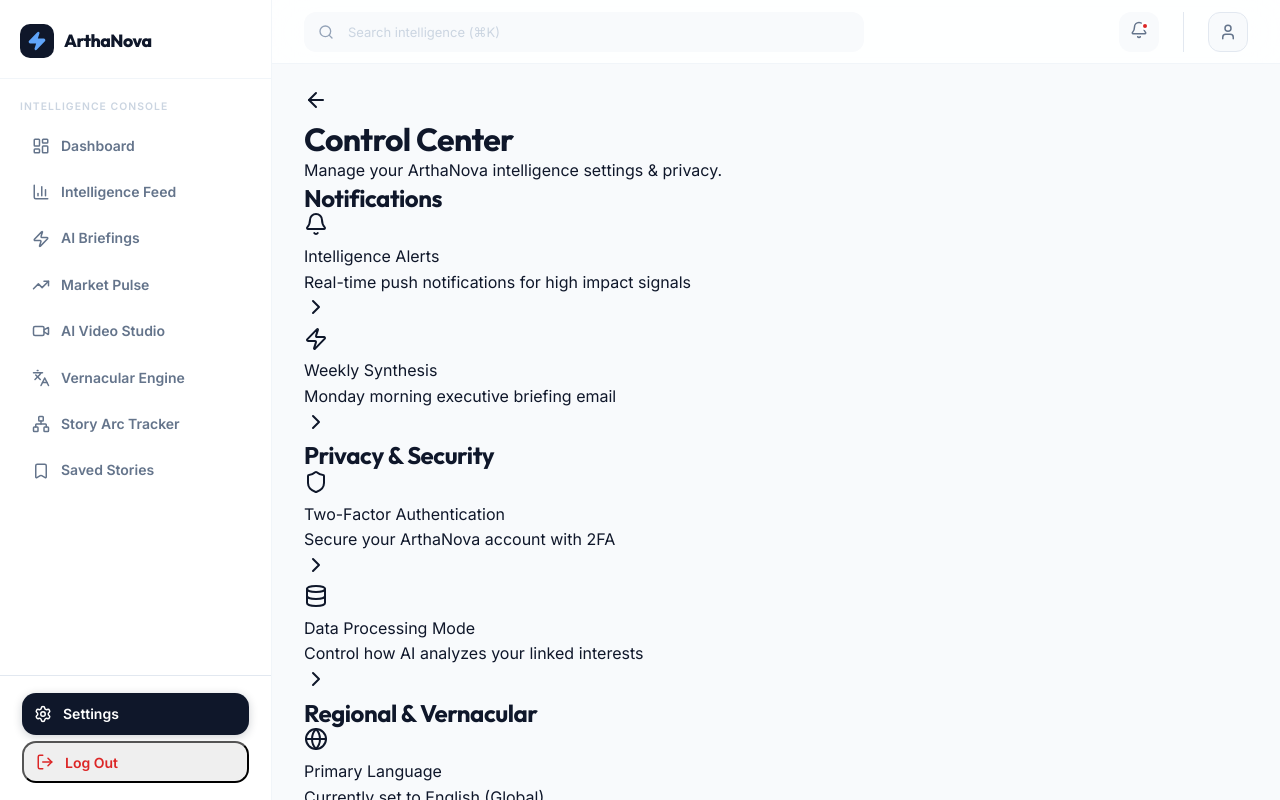
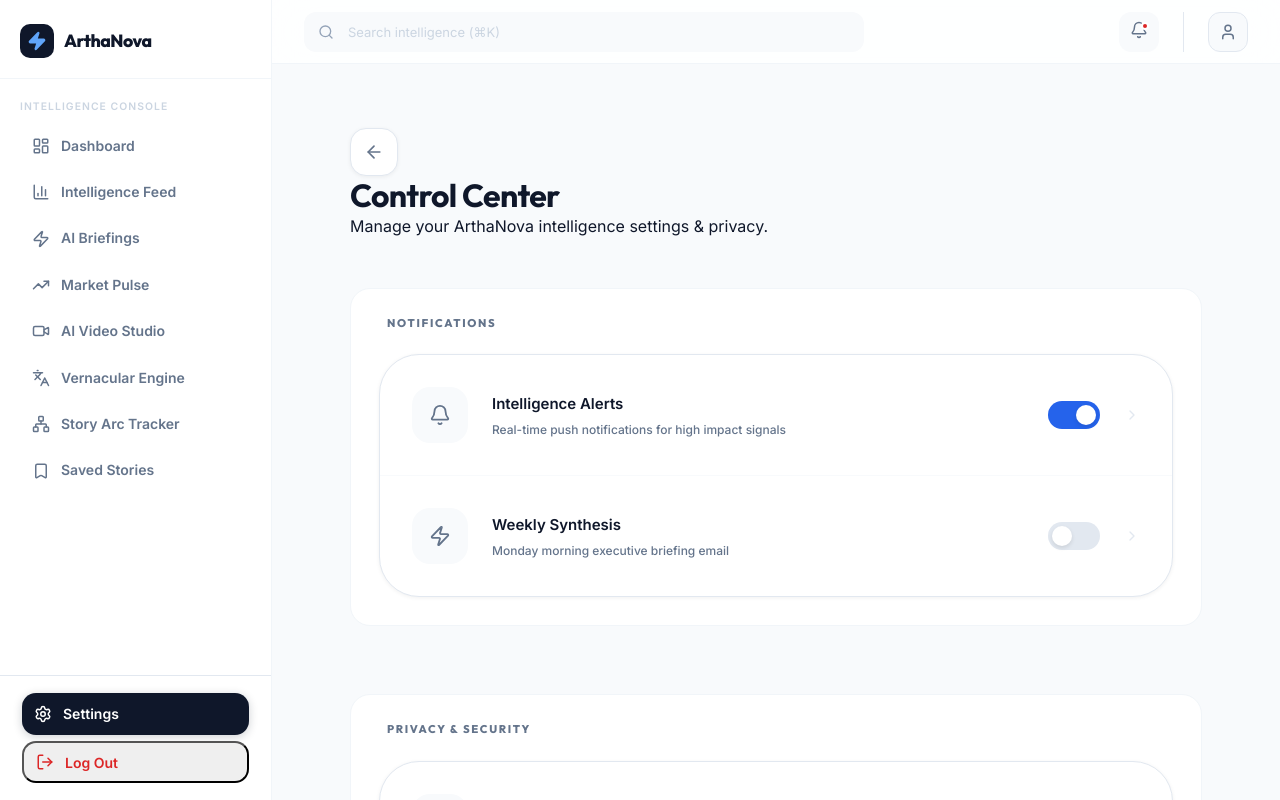
Before and after one commit to RiteshKumar2e/ArthaNova, a React app in the folder frontend/: page /settings in a window 1280 px wide. Built offline with nearby package versions, Linux system fonts and the light colour scheme; the HTML template or start-up script is replaced by a standard one.

Commit message:
frontend updated

```diff
--- a/frontend/src/components/Navbar.jsx
+++ b/frontend/src/components/Navbar.jsx
@@ -50,6 +50,8 @@ export default function Navbar() {
           <span className="lp-nav__logo-text">ArthaNova</span>
         </Link>
 
+        {/* Right side container: Links + Actions */}
+        <div className="lp-nav__main">
           {/* Desktop links */}
           <ul className="lp-nav__links">
             {NAV_LINKS.map(({ label, to }) => (
@@ -93,6 +95,7 @@ export default function Navbar() {
             </button>
           </div>
         </div>
+      </div>
 
       {/* Mobile dropdown */}
       <div className={`lp-nav__mobile${mobileOpen ? ' open' : ''}`}>
--- a/frontend/src/pages/Profile/SettingsPage.jsx
+++ b/frontend/src/pages/Profile/SettingsPage.jsx
@@ -13,7 +13,6 @@ import {
 } from 'lucide-react';
 import { Link } from 'react-router-dom';
 import DashboardLayout from '../../layouts/DashboardLayout';
-import Button from '../../components/ui/Button';
 
 export default function SettingsPage() {
   const sections = [
@@ -42,49 +41,51 @@ export default function SettingsPage() {
 
   return (
     <DashboardLayout>
-      <div className="max-w-4xl mx-auto py-10">
-        <div className="flex items-center space-x-4 mb-12">
-          <Link to="/profile" className="p-2 bg-white rounded-2xl border border-slate-200 text-slate-400 hover:text-slate-900 transition-all shadow-sm">
-            <ArrowLeft className="w-5 h-5" />
-          </Link>
-          <div>
-            <h1 className="text-3xl font-bold font-outfit text-slate-900 leading-tight">Control Center</h1>
-            <p className="text-slate-500 font-medium">Manage your ArthaNova intelligence settings & privacy.</p>
+      <div className="settings-container">
+        <div className="page-header-area">
+          <div className="flex items-center gap-6">
+            <Link to="/profile" className="back-btn-box">
+              <ArrowLeft size={20} />
+            </Link>
+            <div className="page-header-text">
+              <h1 className="page-title">Control Center</h1>
+              <p className="page-subtitle">Manage your ArthaNova intelligence settings & privacy.</p>
+            </div>
           </div>
         </div>
 
-        <div className="space-y-12">
+        <div className="settings-sections">
           {sections.map((section, idx) => (
-            <div key={idx} className="space-y-6">
-              <h2 className="text-[10px] font-bold text-slate-400 uppercase tracking-[0.2em] px-2">{section.title}</h2>
-              <div className="bg-white rounded-[40px] border border-slate-100 overflow-hidden shadow-sm">
+            <div key={idx} className="settings-section">
+              <h2 className="settings-section-label">{section.title}</h2>
+              <div className="settings-card-group">
                 {section.items.map((item, i) => (
-                  <div key={i} className="flex items-center justify-between p-8 hover:bg-slate-50 transition-colors border-b last:border-none border-slate-50 group cursor-pointer">
-                    <div className="flex items-center space-x-6">
-                       <div className="w-14 h-14 bg-slate-50 rounded-2xl flex items-center justify-center text-slate-400 group-hover:text-blue-600 transition-colors">
-                          <item.icon className="w-6 h-6" />
+                  <div key={i} className="settings-row group">
+                    <div className="settings-row-left">
+                       <div className="settings-icon-box">
+                          <item.icon size={22} />
                        </div>
-                       <div>
-                          <p className="text-sm font-bold text-slate-900 mb-1">{item.label}</p>
-                          <p className="text-[11px] text-slate-400 font-medium">{item.sub}</p>
+                       <div className="settings-row-text">
+                          <p className="settings-item-label">{item.label}</p>
+                          <p className="settings-item-sub">{item.sub}</p>
                        </div>
                     </div>
-                    <div className="flex items-center space-x-6">
-                       <div className={`w-12 h-6 rounded-full transition-colors relative ${item.active ? 'bg-blue-600' : 'bg-slate-200'}`}>
-                          <div className={`absolute top-1 w-4 h-4 bg-white rounded-full transition-all ${item.active ? 'left-7' : 'left-1'}`} />
+                    <div className="settings-row-right">
+                       <div className={`settings-toggle ${item.active ? 'is-active' : ''}`}>
+                          <div className="toggle-thumb" />
                        </div>
-                       <ChevronRight className="w-4 h-4 text-slate-300" />
+                       <ChevronRight size={16} className="settings-chevron" />
                     </div>
                   </div>
                 ))}
               </div>
             </div>
           ))}
+        </div>
 
-          <div className="pt-10 flex justify-between items-center text-[10px] font-bold text-slate-400 uppercase tracking-widest px-4">
-             <span>v2.4.0 • Enterprise Build</span>
-             <button className="text-red-500 hover:text-red-600">Deactivate Account</button>
-          </div>
+        <div className="settings-footer">
+           <span className="build-tag">v2.4.0 • Enterprise Build</span>
+           <button className="deactivate-btn">Deactivate Account</button>
         </div>
       </div>
     </DashboardLayout>
--- a/frontend/src/styles/pages/profile/profile.css
+++ b/frontend/src/styles/pages/profile/profile.css
@@ -256,3 +256,167 @@
   font-weight: 600;
   color: var(--clr-muted);
 }
+
+/* ── Control Center (Settings) ───────────────────────── */
+.settings-container {
+  max-width: 900px;
+  margin: 0 auto;
+  padding: 40px 24px;
+}
+
+.back-btn-box {
+  width: 48px; height: 48px;
+  background: var(--clr-white);
+  border: 1px solid var(--clr-border);
+  border-radius: 16px;
+  display: flex;
+  align-items: center;
+  justify-content: center;
+  color: var(--clr-muted);
+  box-shadow: var(--shadow-sm);
+  transition: all 0.2s ease;
+}
+.back-btn-box:hover {
+  color: var(--clr-text);
+  border-color: var(--clr-accent-lt);
+  box-shadow: var(--shadow-md);
+  transform: translateX(-4px);
+}
+
+.settings-sections {
+  display: flex;
+  flex-direction: column;
+  gap: 48px;
+  margin-top: 48px;
+}
+
+.settings-section-label {
+  font-size: 0.7rem;
+  font-weight: 800;
+  text-transform: uppercase;
+  letter-spacing: 0.15em;
+  color: var(--clr-muted);
+  margin-bottom: 24px;
+  padding-left: 8px;
+}
+
+.settings-card-group {
+  background: var(--clr-white);
+  border: 1px solid var(--clr-border);
+  border-radius: var(--r-2xl);
+  overflow: hidden;
+  box-shadow: var(--shadow-sm);
+}
+
+.settings-row {
+  display: flex;
+  align-items: center;
+  justify-content: space-between;
+  padding: 32px;
+  border-bottom: 1px solid var(--clr-bg-soft);
+  transition: all 0.2s ease;
+  cursor: pointer;
+}
+.settings-row:last-child { border-bottom: none; }
+.settings-row:hover { background: #fafafa; }
+
+.settings-row-left {
+  display: flex;
+  align-items: center;
+  gap: 24px;
+}
+
+.settings-icon-box {
+  width: 56px; height: 56px;
+  background: var(--clr-bg-soft);
+  color: var(--clr-muted);
+  border-radius: 18px;
+  display: flex;
+  align-items: center;
+  justify-content: center;
+  transition: all 0.3s ease;
+}
+.settings-row:hover .settings-icon-box {
+  background: var(--clr-accent-lt);
+  color: var(--clr-accent);
+}
+
+.settings-item-label {
+  font-size: 0.9375rem;
+  font-weight: 800;
+  color: var(--clr-text);
+  margin-bottom: 4px;
+}
+.settings-item-sub {
+  font-size: 0.75rem;
+  color: var(--clr-muted);
+  font-weight: 500;
+}
+
+.settings-row-right {
+  display: flex;
+  align-items: center;
+  gap: 24px;
+}
+
+.settings-toggle {
+  width: 52px; height: 28px;
+  background: #e2e8f0;
+  border-radius: 99px;
+  position: relative;
+  transition: all 0.3s ease;
+}
+.settings-toggle.is-active {
+  background: var(--clr-accent);
+}
+
+.toggle-thumb {
+  position: absolute;
+  top: 4px; left: 4px;
+  width: 20px; height: 20px;
+  background: #fff;
+  border-radius: 50%;
+  transition: transform 0.3s cubic-bezier(0.4, 0, 0.2, 1);
+  box-shadow: 0 2px 4px rgba(0,0,0,0.1);
+}
+.settings-toggle.is-active .toggle-thumb {
+  transform: translateX(24px);
+}
+
+.settings-chevron {
+  color: var(--clr-border);
+  transition: transform 0.2s ease;
+}
+.settings-row:hover .settings-chevron {
+  transform: translateX(4px);
+  color: var(--clr-muted);
+}
+
+.settings-footer {
+  margin-top: 48px;
+  padding: 0 16px;
+  display: flex;
+  justify-content: space-between;
+  align-items: center;
+}
+
+.build-tag {
+  font-size: 0.65rem;
+  font-weight: 800;
+  text-transform: uppercase;
+  letter-spacing: 0.1em;
+  color: var(--clr-muted);
+}
+
+.deactivate-btn {
+  font-size: 0.65rem;
+  font-weight: 800;
+  text-transform: uppercase;
+  letter-spacing: 0.1em;
+  color: var(--clr-danger);
+  background: none;
+  border: none;
+  cursor: pointer;
+  transition: opacity 0.2s;
+}
+.deactivate-btn:hover { opacity: 0.7; }
--- a/frontend/src/styles/pages/public/landing.css
+++ b/frontend/src/styles/pages/public/landing.css
@@ -70,14 +70,19 @@ section[id], footer[id] {
   box-shadow: var(--shadow-sm);
 }
 .lp-nav__inner {
-  max-width: var(--max-w);
+  max-width: 1400px;
   margin: 0 auto;
-  padding: 0 28px;
-  height: 64px;
+  padding: 0 48px;
+  height: 80px;
   display: flex;
   align-items: center;
   justify-content: space-between;
   gap: 32px;
+}
+.lp-nav__main {
+  display: flex;
+  align-items: center;
+  gap: 48px;
 }
 .lp-nav__logo {
   display: flex;
@@ -204,9 +209,10 @@ section[id], footer[id] {
   background: var(--c-text); color: #fff;
 }
 
-@media (max-width: 768px) {
-  .lp-nav__links, .lp-btn-ghost { display: none; }
+@media (max-width: 992px) {
+  .lp-nav__links { display: none; }
   .lp-nav__burger { display: flex; }
+  .lp-nav__main { gap: 12px; }
 }
 
 /* ── ░░ HERO ░░ ───────────────────────────────────── */
```
Lines whose indentation alone changed are shown as unchanged.
